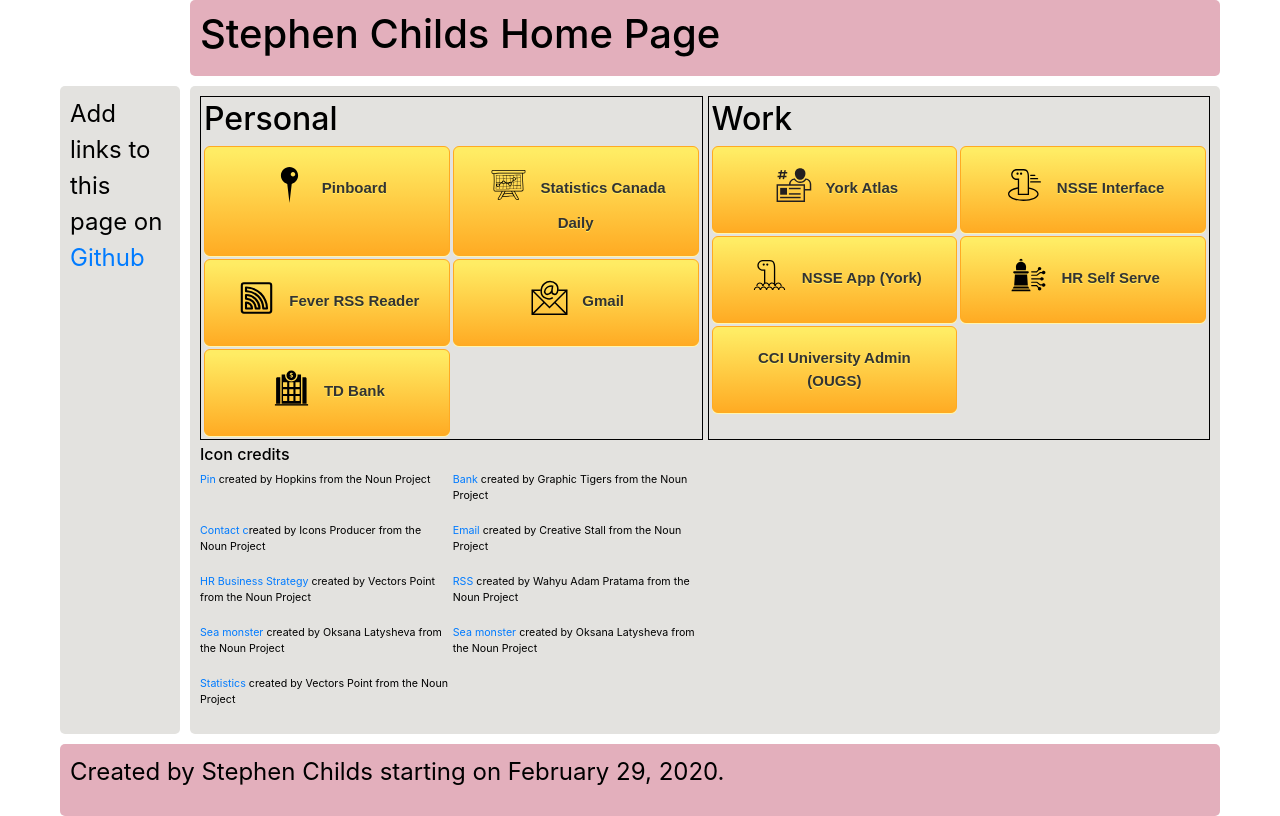
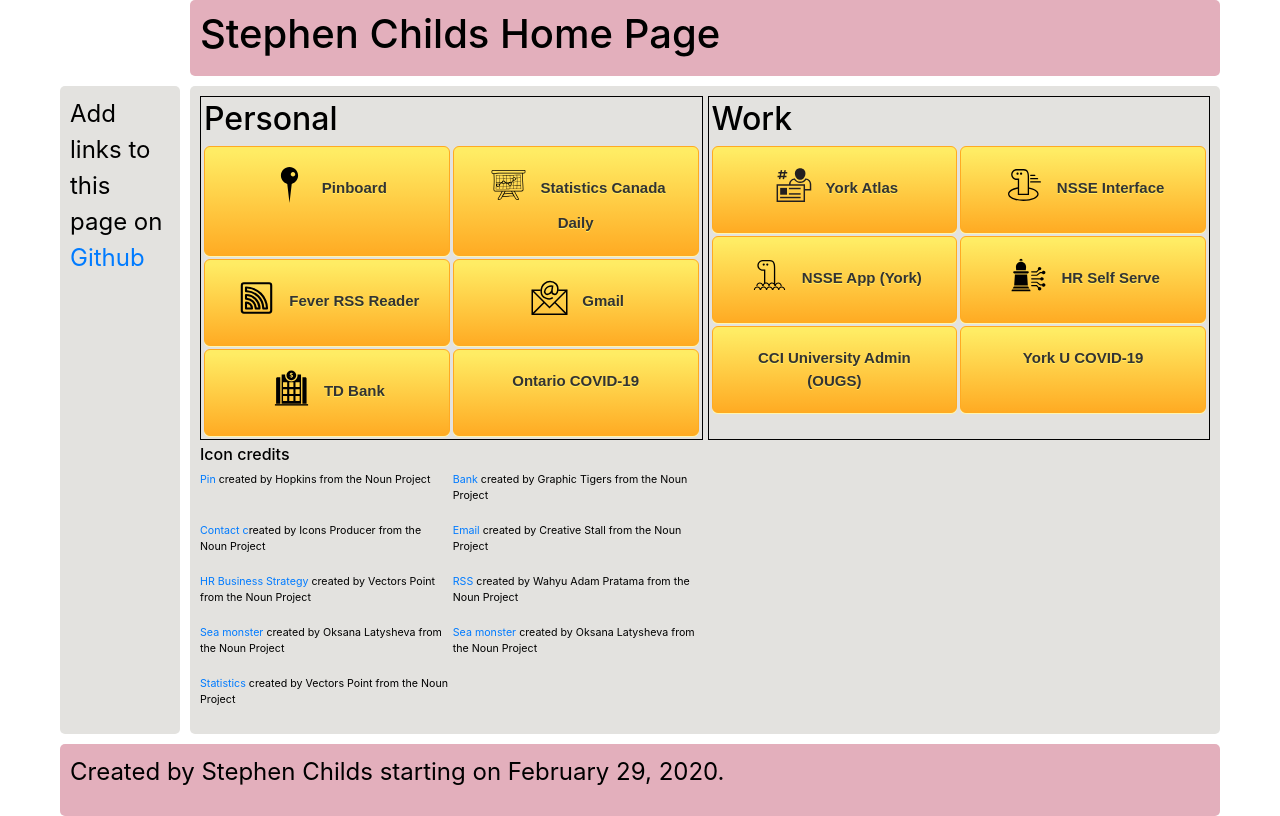
Before and after one commit to sechilds/home_page, a plain HTML site: page index.html in a window 1280 px wide. Drawn offline with nearby package versions, Linux system fonts and the light colour scheme.

Commit message:
Add COVID-19 links

```diff
--- a/index.html
+++ b/index.html
@@ -38,6 +38,7 @@
                                 src="noun_Email_110511.svg" class="link_icon"></img>Gmail</a>
                         <a href="https://www.td.com/ca/en/personal-banking/" target="_blank"><img
                                 src="noun_Bank_1024919.svg" class="link_icon"></img>TD Bank</a>
+			<a href="https://www.ontario.ca/page/2019-novel-coronavirus" target="_blank">Ontario COVID-19</a>
                     </div>
 
                 </div>
@@ -55,7 +56,8 @@
                                 src="noun_sea monster_674654.svg" class="link_icon"></img>NSSE App (York)</a>
                         <a href="https://hrselfserve.info.yorku.ca" target="_blank"><img
                                 src="noun_hr business strategy_2675188.svg" class="link_icon"></img>HR Self Serve</a>
-						<a href="https://cci-survey.ca/university_admin/" target="_blank">CCI University Admin (OUGS)</a>
+		        <a href="https://cci-survey.ca/university_admin/" target="_blank">CCI University Admin (OUGS)</a>
+                        <a href="https://coronavirus.info.yorku.ca/" target="_blank">York U COVID-19</a>
                     </div>
 
                 </div>
```
